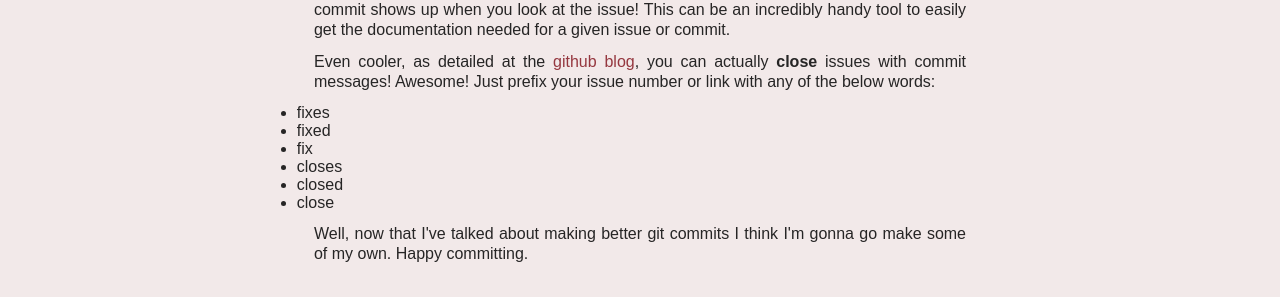
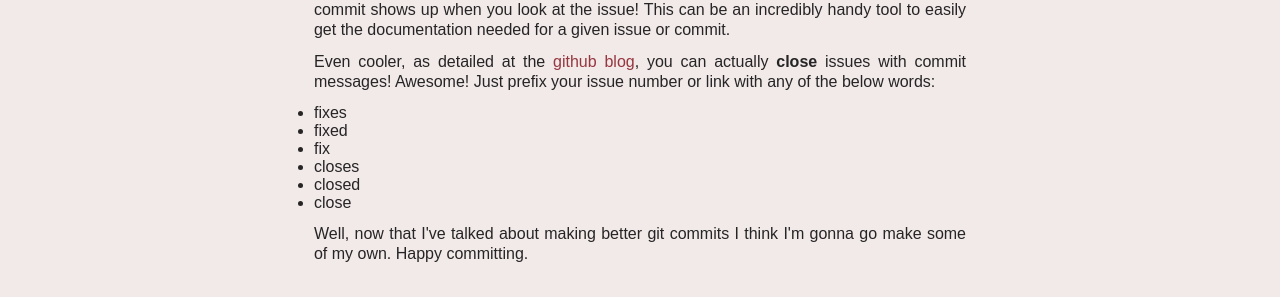
Before and after one commit to cspray/archived-blog, a Jekyll site: the page built from _posts/2011-12-31-writing-better-commits-with-github.html, in a window 1280 px wide. Shown: the part 1613-1910 px from the top of the page. Built offline with Jekyll 4.4.1, drawn with Linux system fonts in a browser that asks for light colours.

Commit message:
UPD style.css adding ul to list of content that should be contained

```diff
--- a/_includes/style.css
+++ b/_includes/style.css
@@ -108,7 +108,7 @@ blockquote {
 	text-align: justify;
 }
 
-#main-content pre {
+#main-content pre, #main-content ul {
     margin: .5em auto;
     width: 95%;
 }
```
